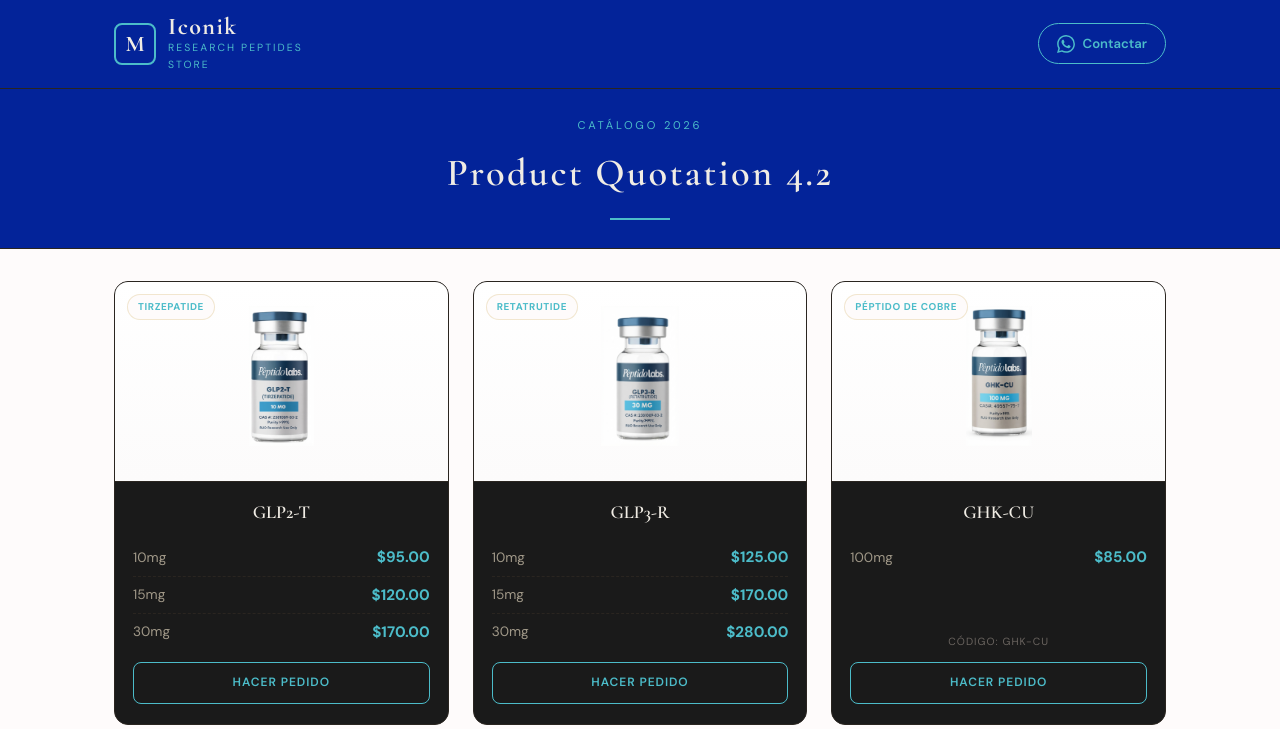
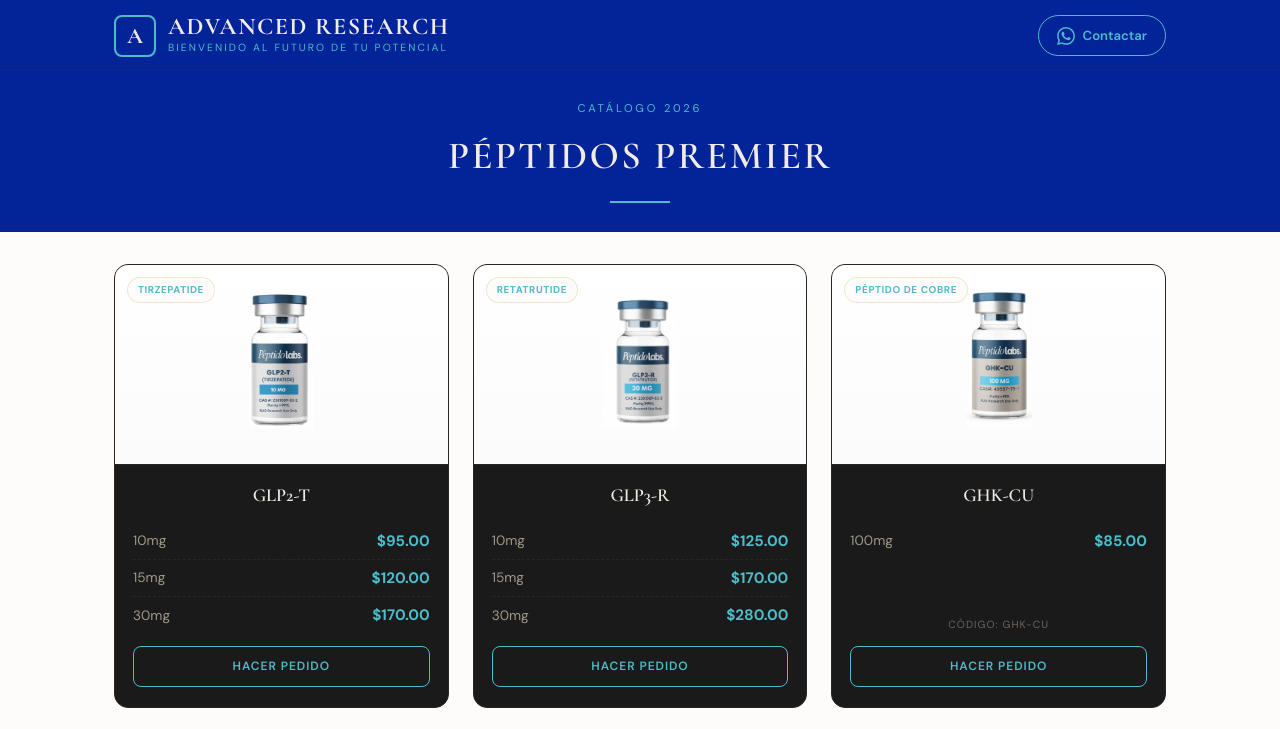
Before and after one commit to mafbb2816/Iconik, a plain HTML site: page index.html in a window 1280 px wide. Shown: the top 729 px of the page. Drawn offline with nearby package versions, Linux system fonts and the light colour scheme.

Commit message:
Update index.html

```diff
--- a/index.html
+++ b/index.html
@@ -13,11 +13,10 @@
     <header class="header">
         <div class="header-inner container">
             <div class="brand">
-                <span class="brand-mark">M</span>
+                <span class="brand-mark">A</span>
                 <div>
-                    <h1 class="brand-name">Iconik</h1>
-                    <p class="brand-tagline">Research Peptides</p>
-                    <p class="brand-tagline">Store</p>
+                    <h1 class="brand-name">ADVANCED RESEARCH</h1>
+                    <p class="brand-tagline">Bienvenido al futuro de tu potencial</p>
                 </div>
             </div>
             <a href="https://wa.me/18633786138" target="_blank" class="header-cta">
@@ -31,7 +30,7 @@
     <section class="catalogo-titulo">
         <div class="container">
             <p class="titulo-label">Catálogo 2026</p>
-            <h2 class="titulo-principal">Product Quotation 4.2</h2>
+            <h2 class="titulo-principal">PÉPTIDOS PREMIER</h2>
             <div class="titulo-linea"></div>
         </div>
     </section>
```
